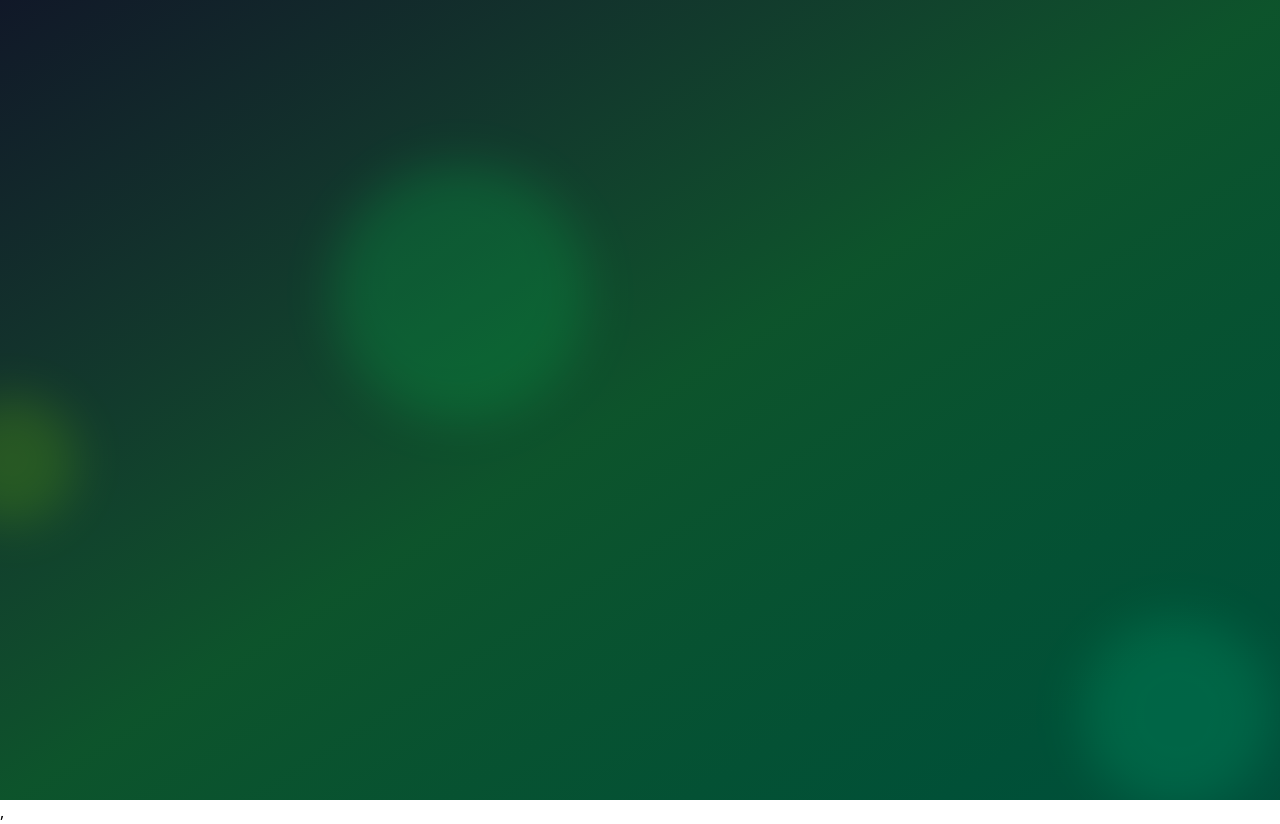
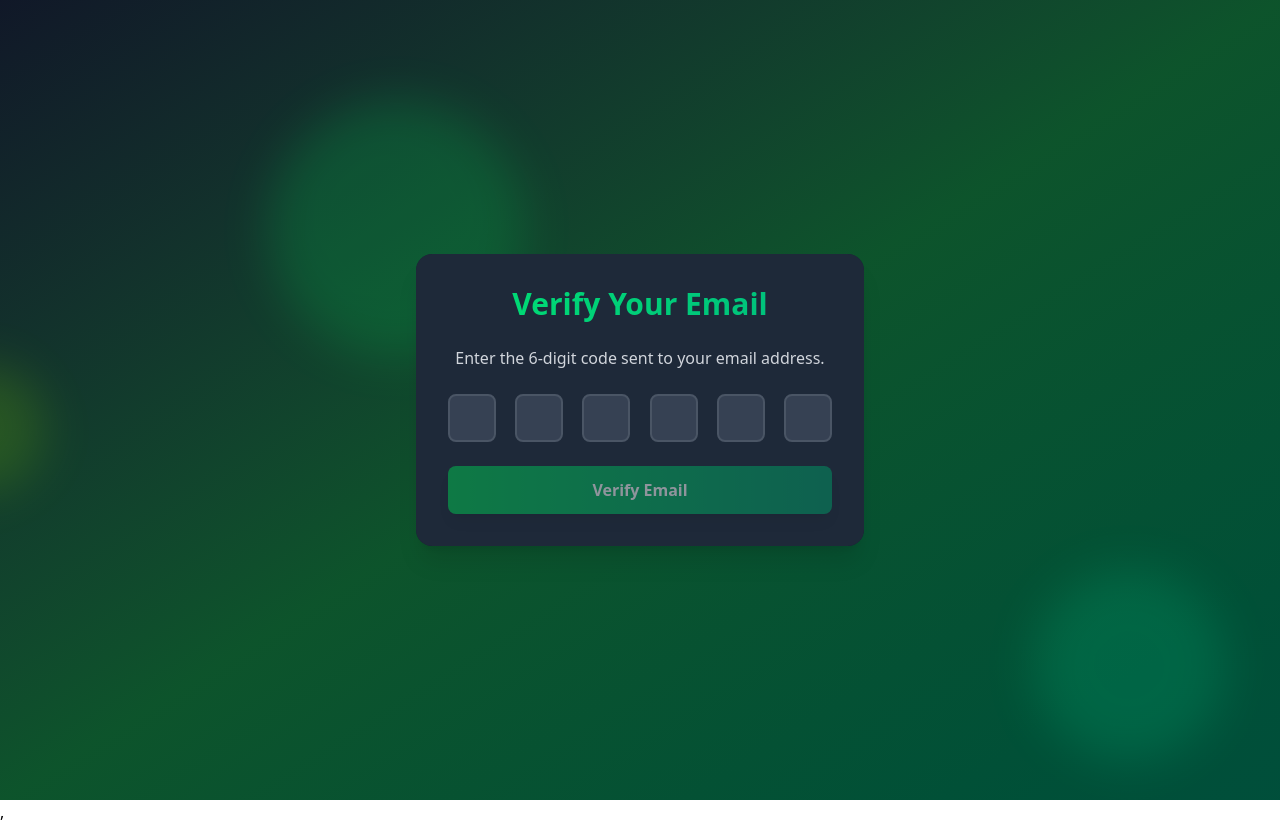
Before and after one commit to PrajwalP19/Authentication_with_MERN, a React (Vite) app in the folder frontend/: page /verify-email in a window 1280 px wide. Before the commit this address had no page. Built offline with nearby package versions, Linux system fonts and the light colour scheme.

Commit message:
built email verification page UI

```diff
--- a/frontend/package.json
+++ b/frontend/package.json
@@ -15,6 +15,7 @@
     "lucide-react": "^0.525.0",
     "react": "^19.1.0",
     "react-dom": "^19.1.0",
+    "react-hot-toast": "^2.5.2",
     "react-router-dom": "^7.7.0",
     "tailwindcss": "^4.1.11"
   },
--- a/frontend/src/App.jsx
+++ b/frontend/src/App.jsx
@@ -4,6 +4,7 @@
 import HomePage from './pages/HomePage'
 import SignUpPage from './pages/SignUpPage'
 import LoginPage from './pages/LoginPage'
+import EmailVerificationPage from './pages/EmailVerificationPage'
 
 
 
@@ -22,6 +23,7 @@
         <Route  path='/' element={<HomePage />}/>
         <Route  path='/signup' element={<SignUpPage />}/>
         <Route  path='/login' element={<LoginPage />}/>
+        <Route  path='/verify-email' element={<EmailVerificationPage />}/>
       </Routes>
 
    </div>
--- /dev/null
+++ b/frontend/src/pages/EmailVerificationPage.jsx
@@ -0,0 +1,113 @@
+import { useEffect, useRef, useState } from "react";
+import { useNavigate } from "react-router-dom";
+import { motion } from "framer-motion";
+// import { useAuthStore } from "../store/authStore";
+import toast from "react-hot-toast";
+
+
+const EmailVerificationPage = () => {
+	const [code, setCode] = useState(["", "", "", "", "", ""]);
+	const inputRefs = useRef([]);
+	const navigate = useNavigate();
+
+	// const { error, isLoading, verifyEmail } = useAuthStore();
+    const error = false
+    const verifyEmail = false
+    const isLoading = false
+
+	const handleChange = (index, value) => {
+		const newCode = [...code];
+
+		// Handle pasted content
+		if (value.length > 1) {
+			const pastedCode = value.slice(0, 6).split("");
+			for (let i = 0; i < 6; i++) {
+				newCode[i] = pastedCode[i] || "";
+			}
+			setCode(newCode);
+
+			// Focus on the last non-empty input or the first empty one
+			const lastFilledIndex = newCode.findLastIndex((digit) => digit !== "");
+			const focusIndex = lastFilledIndex < 5 ? lastFilledIndex + 1 : 5;
+			inputRefs.current[focusIndex].focus();
+		} else {
+			newCode[index] = value;
+			setCode(newCode);
+
+			// Move focus to the next input field if value is entered
+			if (value && index < 5) {
+				inputRefs.current[index + 1].focus();
+			}
+		}
+	};
+
+	const handleKeyDown = (index, e) => {
+		if (e.key === "Backspace" && !code[index] && index > 0) {
+			inputRefs.current[index - 1].focus();
+		}
+	};
+
+	const handleSubmit = async (e) => {
+		e.preventDefault();
+		const verificationCode = code.join("");
+		try {
+			await verifyEmail(verificationCode);
+			navigate("/");
+			toast.success("Email verified successfully");
+		} catch (error) {
+			console.log(error);
+		}
+	};
+
+	// Auto submit when all fields are filled
+	useEffect(() => {
+		if (code.every((digit) => digit !== "")) {
+			handleSubmit(new Event("submit"));
+		}
+	}, [code]);
+
+	return (
+		<div className='max-w-md w-full bg-gray-800 bg-opacity-50 backdrop-filter backdrop-blur-xl rounded-2xl shadow-xl overflow-hidden'>
+			<motion.div
+				initial={{ opacity: 0, y: -50 }}
+				animate={{ opacity: 1, y: 0 }}
+				transition={{ duration: 0.5 }}
+				className='bg-gray-800 bg-opacity-50 backdrop-filter backdrop-blur-xl rounded-2xl shadow-2xl p-8 w-full max-w-md'
+			>
+				<h2 className='text-3xl font-bold mb-6 text-center bg-gradient-to-r from-green-400 to-emerald-500 text-transparent bg-clip-text'>
+					Verify Your Email
+				</h2>
+				<p className='text-center text-gray-300 mb-6'>Enter the 6-digit code sent to your email address.</p>
+
+				<form onSubmit={handleSubmit} className='space-y-6'>
+					<div className='flex justify-between'>
+						{code.map((digit, index) => (
+							<input
+								key={index}
+								ref={(el) => (inputRefs.current[index] = el)}
+								type='text'
+								maxLength='6'
+								value={digit}
+								onChange={(e) => handleChange(index, e.target.value)}
+								onKeyDown={(e) => handleKeyDown(index, e)}
+								className='w-12 h-12 text-center text-2xl font-bold bg-gray-700 text-white border-2 border-gray-600 rounded-lg focus:border-green-500 focus:outline-none'
+							/>
+						))}
+					</div>
+					{error && <p className='text-red-500 font-semibold mt-2'>{error}</p>}
+					<motion.button
+						whileHover={{ scale: 1.05 }}
+						whileTap={{ scale: 0.95 }}
+						type='submit'
+						disabled={isLoading || code.some((digit) => !digit)}
+						className='w-full bg-gradient-to-r from-green-500 to-emerald-600 text-white font-bold py-3 px-4 rounded-lg shadow-lg hover:from-green-600 hover:to-emerald-700 focus:outline-none focus:ring-2 focus:ring-green-500 focus:ring-opacity-50 disabled:opacity-50'
+					>
+						{isLoading ? "Verifying..." : "Verify Email"}
+					</motion.button>
+				</form>
+			</motion.div>
+		</div>
+	);
+};
+
+export default EmailVerificationPage;
--- a/package.json
+++ b/package.json
@@ -20,7 +20,8 @@
     "framer-motion": "^12.23.6",
     "jsonwebtoken": "^9.0.2",
     "mailtrap": "^4.2.0",
-    "mongoose": "^8.16.4"
+    "mongoose": "^8.16.4",
+    "react-hot-toast": "^2.5.2"
   },
   "devDependencies": {
     "nodemon": "^3.1.10"
```
Also changed, not shown: 2 other files (tests, documents, lock files or other folders).
